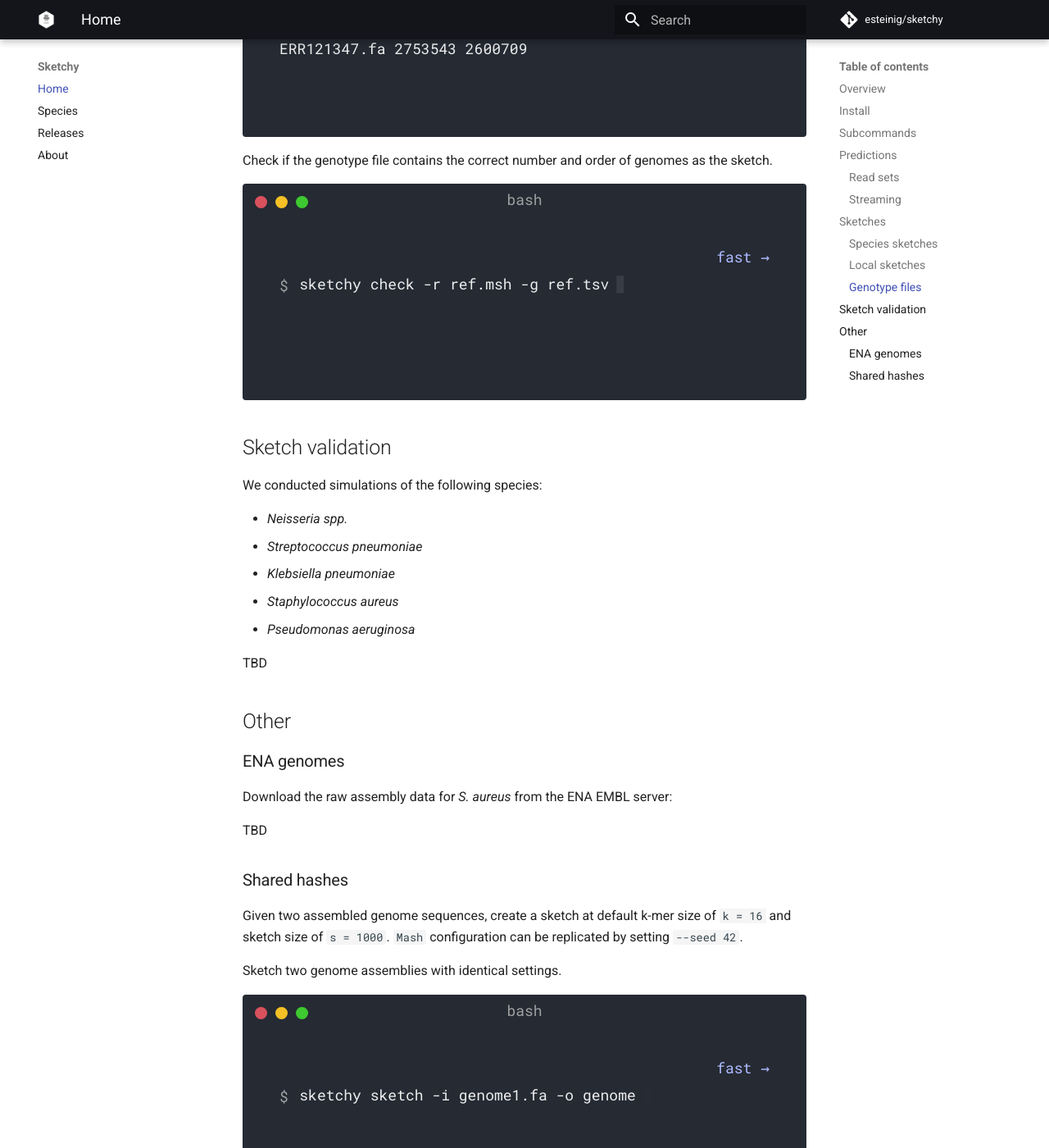
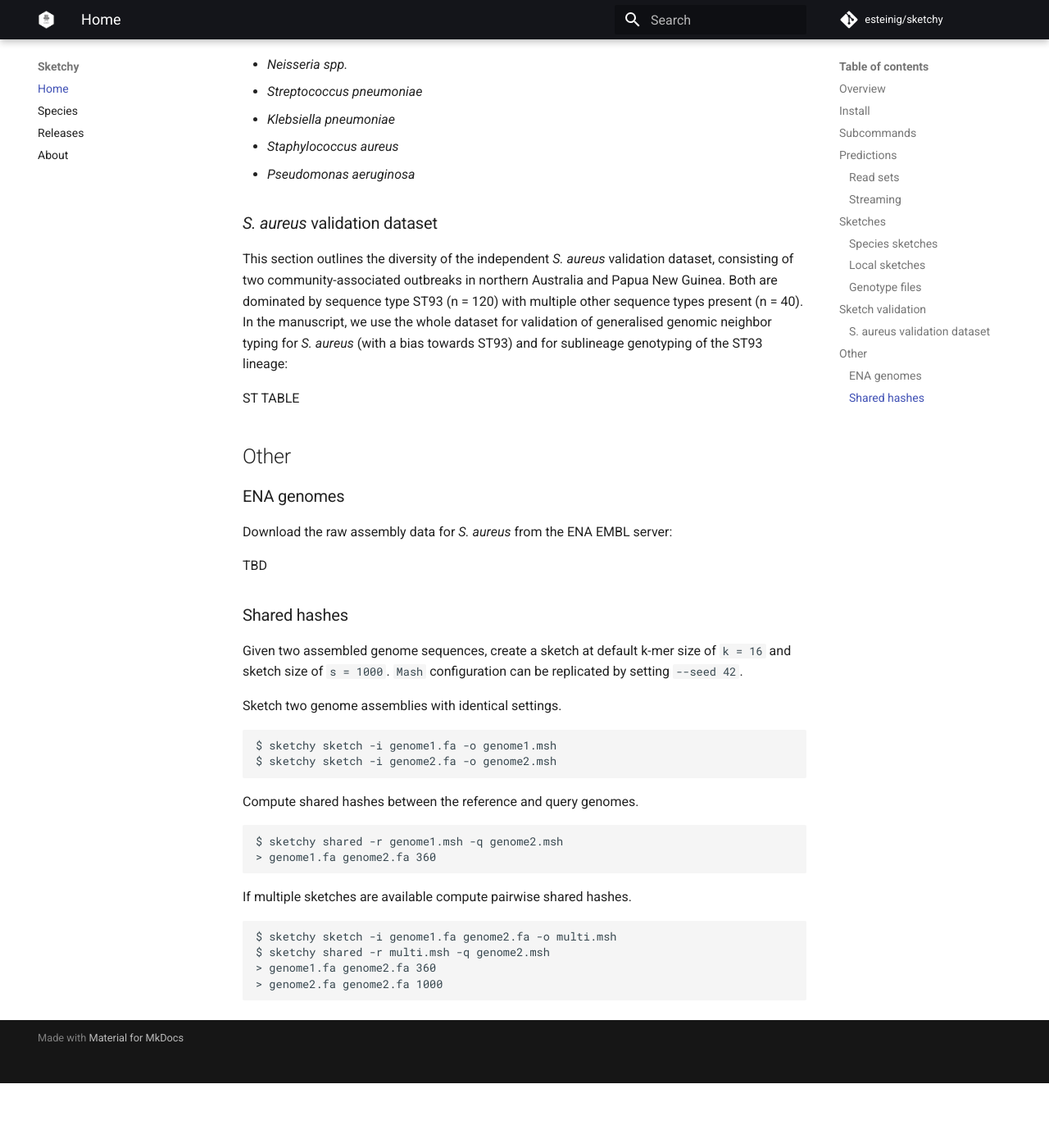
Before and after one commit to esteinig/sketchy, an MkDocs documentation site: the page built from docs/index.md, in a window 1280 px wide and 1400 px high, scrolled down 4997 px. Shown: the whole window at 82% size. Built offline with MkDocs 1.6.1 and Material for MkDocs 9.7.7, drawn with Linux system fonts in a browser that asks for light colours; comment, search, counter and statistics services are not loaded; after the commit the page ends 6318 px from its top, so only the background shows below that; some of the changed text lies outside the part shown.

Commit message:
update readme

````diff
--- a/docs/index.md
+++ b/docs/index.md
@@ -1,6 +1,4 @@
-![sketchy logo](images/logo.png)
-
-## Overview
+## Overview <a href='https://github.com/esteinig'><img src='images/logo.png' align="right" height="250" /></a>
 
 `Sketchy` is a nanopore lineage calling and genotyping tool based on the heuristic principle of [genomic neighbor typing (Břinda et al. 2020)](https://www.biorxiv.org/content/10.1101/403204v2). `Sketchy`  queries species-wide (hypothesis-agnostic) reference sketches using MinHash methods to infer genotypes based on the closest reference match. Reference databases and genotypes, such has multi-locus sequence types, susceptibility profiles, or virulence factors, are configurable by users.
 
@@ -68,12 +66,12 @@
 
 ### Read sets
 
-Output the best 5 matches against the reference sketch.
+Output the best 5 matches against the reference sketch with header.
 
 <div class="termy">
 
 ```console
-$ sketchy predict -i seq.fq -r saureus.msh -g saureus.tsv -t 5
+$ sketchy predict -i seq.fq -r saureus.msh -g saureus.tsv -t 5 -H
 ```
 
 </div>
@@ -86,7 +84,7 @@
 <div class="termy">
 
 ```console
-$ cat seq.fq | sketchy predict -r saureus.msh -g saureus.tsv -o
+$ cat seq.fq | sketchy predict -r saureus.msh -g saureus.tsv -s
 ```
 
 </div>
@@ -103,30 +101,26 @@
 
 Build a high-resolution (`s = 10,000`) reference database from any collection of `fasta` files.
 
-<div class="termy">
-
-```console
+```
 $ ls *.fa | head -2
-ERR129347.fa
-ERR121347.fa
-$ sketchy sketch -i *.fa -k 16 -s 10000 -o ref.msh
----> 100%
+> ERR129347.fa
+> ERR121347.fa
+$ sketchy sketch -i *.fa -k 16 -s 1000 -o ref.msh
 ```
 
-</div>
+You can pipe assemblies using `find` into the sketch construction, as wildcard expansion and `ls` are limited to ~30,000 files:
+
+```
+$ find assemblies/ -name "*.fa" | sketchy sketch -k 16 -s 1000 -o ref.msh
+```
 
 
 List sketch parameters.
 
-
-<div class="termy">
-
 ```
 $ sketchy info -p -i ref.msh
-type=mash sketch_size=10000 kmer_size=16 seed=0
+> type=mash sketch_size=1000 kmer_size=16 seed=0
 ```
-
-</div>
 
 
 ### Genotype files
@@ -141,26 +135,18 @@
 
 List the order of genomes in the sketch, their length (bp) and an estimate of cardinality (bp)
 
-<div class="termy">
-
-```console
+```
 $ sketchy info -i ref.msh | head -2
-ERR129347.fa 2832710 2648350
-ERR121347.fa 2753543 2600709
+> ERR129347.fa 2832710 2648350
+> ERR121347.fa 2753543 2600709
 ```
-
-</div>
 
 Check if the genotype file contains the correct number and order of genomes as the sketch.
 
-<div class="termy">
-
-```console
+```
 $ sketchy check -r ref.msh -g ref.tsv
-ok
+> ok
 ```
-
-</div>
 
 ## Sketch validation
 
@@ -172,7 +158,12 @@
 * *Staphylococcus aureus*
 * *Pseudomonas aeruginosa*
 
-TBD
+### _S. aureus_ validation dataset
+
+This section outlines the diversity of the independent _S. aureus_ validation dataset, consisting of two community-associated outbreaks in northern Australia and Papua New Guinea. Both are dominated by sequence type ST93 (n = 120) with multiple other sequence types present (n  = 40). In the manuscript, we use the whole dataset for validation of generalised genomic neighbor typing for _S. aureus_ (with a bias towards ST93) and for sublineage genotyping of the ST93 lineage:
+
+ST TABLE
+
 
 ## Other
 
@@ -189,36 +180,24 @@
 
 Sketch two genome assemblies with identical settings.
 
-<div class="termy">
-
 ```
 $ sketchy sketch -i genome1.fa -o genome1.msh
 $ sketchy sketch -i genome2.fa -o genome2.msh
 ```
 
-</div>
-
 Compute shared hashes between the reference and query genomes.
-
-<div class="termy">
 
 ```
 $ sketchy shared -r genome1.msh -q genome2.msh
-genome1.fa genome2.fa 360
+> genome1.fa genome2.fa 360
 ```
-
-</div>
 
 
 If multiple sketches are available compute pairwise shared hashes.
 
-<div class="termy">
-
 ```
 $ sketchy sketch -i genome1.fa genome2.fa -o multi.msh
 $ sketchy shared -r multi.msh -q genome2.msh
-genome1.fa genome2.fa 360
-genome2.fa genome2.fa 1000
+> genome1.fa genome2.fa 360
+> genome2.fa genome2.fa 1000
 ```
-
-</div>
````
